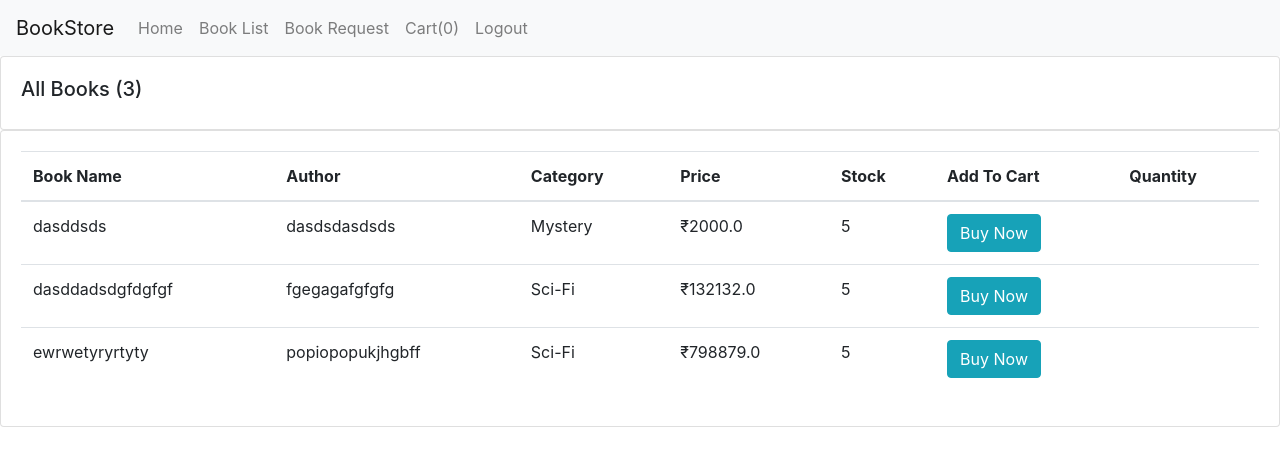
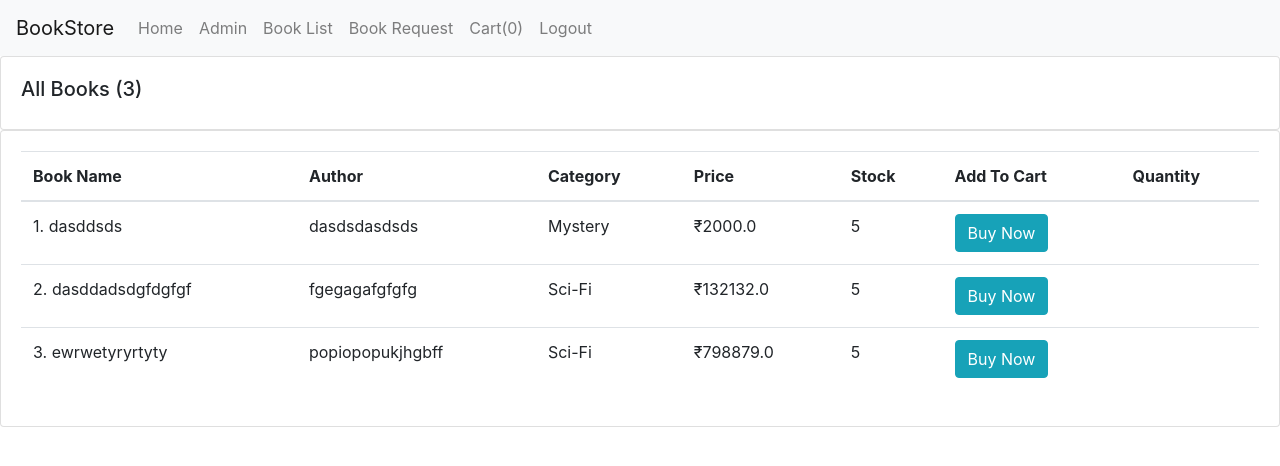
Before and after one commit to rajdeep11/Online-Bookstore, a Django app: page /book_list/ in a window 1280 px wide. Shown: the top 466 px of the page. Run offline with Django 3.2, Linux system fonts and the light colour scheme; a user stored in the database is signed in; data comes from the database, SQL or seed files in the repository; both versions use the stored data as it was after the commit; some libraries are stand-ins or nearby versions.

Commit message:
Second Commit

```diff
--- a/templates/base.html
+++ b/templates/base.html
@@ -5,7 +5,8 @@
     <!-- Required meta tags -->
     <meta charset="utf-8">
     <meta name="viewport" content="width=device-width, initial-scale=1, shrink-to-fit=no">
-
+    {%  block css %}
+    {% endblock %}
     <!-- Bootstrap CSS -->
     <link rel="stylesheet" href="https://stackpath.bootstrapcdn.com/bootstrap/4.3.1/css/bootstrap.min.css" integrity="sha384-ggOyR0iXCbMQv3Xipma34MD+dH/1fQ784/j6cY/iJTQUOhcWr7x9JvoRxT2MZw1T" crossorigin="anonymous">
   </head>
@@ -18,7 +19,7 @@
         <div class="collapse navbar-collapse" id="navbarNavAltMarkup">
           <div class="navbar-nav" >
             <a class="nav-item nav-link" href=" ">Home <span class="sr-only">(current)</span></a>
-            {% if user.is_superadmin %}
+            {% if user.is_superuser %}
             <a class="nav-item nav-link" href="/admin">Admin</a>
             {% endif %}
             {% if user.is_authenticated %}
--- a/templates/book_list.html
+++ b/templates/book_list.html
@@ -1,4 +1,19 @@
 {% extends 'base.html' %}
+
+{%  block css %}
+<style type="text/css">
+    table {
+      width: 50%;
+      counter-reset: row-num-1;
+    }
+    table tr {
+      counter-increment: row-num;
+    }
+    table tr td:first-child::before {
+        content: counter(row-num) ". ";
+    }
+    </style>
+{% endblock %}
 
 {% block body %}
 <div class="row">
```
Also changed, not shown: db.sqlite3.
